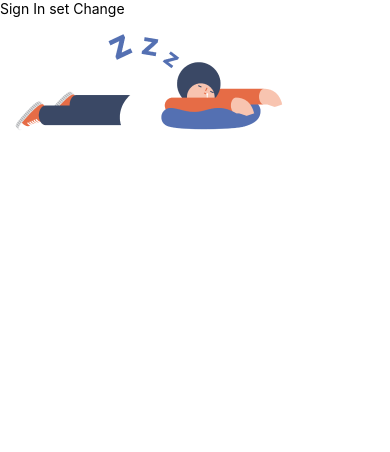
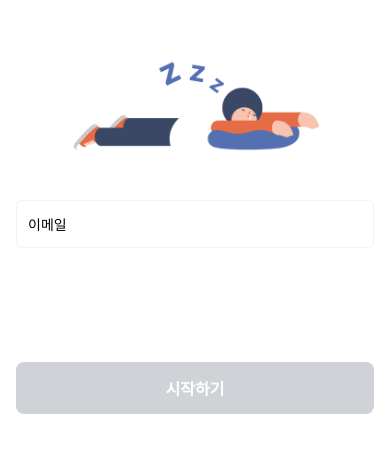
Before and after one commit to sungmin-choi/WhiskeyRN, a React Native app: screen / in a window 390 px wide. Shown: the top 452 px of the page. Built offline with nearby package versions, Linux system fonts and the light colour scheme.

Commit message:
feat) EmailValidation && Button comp && Input comp

```diff
--- /dev/null
+++ b/src/components/CustomButton.tsx
@@ -0,0 +1,35 @@
+import {StyleSheet, Text, Pressable, useWindowDimensions} from 'react-native';
+import React from 'react';
+import Colors from '~/../styles/colors';
+import Fonts from '~/../styles/fonts';
+
+interface Props {
+  textValue: string;
+  disabled: boolean;
+  onPress: () => void;
+}
+export default function CustomButton({textValue, onPress, disabled}: Props) {
+  const {width} = useWindowDimensions();
+  const bgcolor = disabled ? Colors.GRAY_40 : Colors.GRAY_100;
+  return (
+    <Pressable
+      onPress={onPress}
+      disabled={false}
+      style={[styles.container, {width: width - 32, backgroundColor: bgcolor}]}>
+      <Text style={styles.text}>{textValue}</Text>
+    </Pressable>
+  );
+}
+
+const styles = StyleSheet.create({
+  container: {
+    width: '100%',
+    alignItems: 'center',
+    justifyContent: 'center',
+    height: 52,
+    borderRadius: 8,
+  },
+  text: {
+    ...Fonts.CENTER_16_B_WHITE_700,
+  },
+});
--- /dev/null
+++ b/src/components/CustomInput.tsx
@@ -0,0 +1,57 @@
+import {
+  StyleSheet,
+  View,
+  TextInput,
+  useWindowDimensions,
+  ViewStyle,
+} from 'react-native';
+import React from 'react';
+import Colors from '~/../styles/colors';
+
+interface Props {
+  value: string;
+  setValue: (value: string) => void;
+  placeholder?: string;
+  secureTextEntry: boolean;
+  marginBottom?: number;
+}
+
+export default function CustomInput({
+  value,
+  setValue,
+  placeholder,
+  secureTextEntry,
+  marginBottom,
+}: Props) {
+  const {width} = useWindowDimensions();
+  const containerStyle: ViewStyle[] = [
+    styles.container,
+    {width: width - 32},
+    {marginBottom: marginBottom ? marginBottom : 0},
+  ];
+
+  return (
+    <View style={containerStyle}>
+      <TextInput
+        secureTextEntry={secureTextEntry}
+        value={value}
+        onChangeText={setValue}
+        style={styles.input}
+        placeholder={placeholder}
+      />
+    </View>
+  );
+}
+
+const styles = StyleSheet.create({
+  container: {
+    borderRadius: 6,
+    borderWidth: 1.5,
+    borderColor: Colors.GRAY_20,
+  },
+  input: {
+    width: '100%',
+    height: 46,
+    paddingHorizontal: 11,
+  },
+});
--- a/src/screens/SignInScreen/SignInScreen.tsx
+++ b/src/screens/SignInScreen/SignInScreen.tsx
@@ -1,15 +1,55 @@
-import {Text, SafeAreaView, View, Image} from 'react-native';
-import React from 'react';
+import {
+  SafeAreaView,
+  Image,
+  StyleSheet,
+  useWindowDimensions,
+  Alert,
+} from 'react-native';
+import React, {useState, useEffect} from 'react';
 import Logo from '@assets/images/i_sleep.png';
+import CustomInput from '~/components/CustomInput';
+import CustomButton from '~/components/CustomButton';
+import {emailValidate} from '~/../utils/validation';
 const SignInScreen = () => {
+  const [email, setEmail] = useState<string>('');
+  const [error, setError] = useState<boolean>(false);
+  const {height} = useWindowDimensions();
+  useEffect(() => {
+    setError(!emailValidate(email));
+  }, [email]);
   return (
-    <SafeAreaView>
-      <View>
-        <Text>Sign In set Change</Text>
-        <Image source={Logo} />
-      </View>
+    <SafeAreaView style={styles.root}>
+      <Image
+        source={Logo}
+        resizeMode="contain"
+        style={[styles.logo, {height: height * 0.3}]}
+      />
+      <CustomInput
+        secureTextEntry={false}
+        placeholder="이메일"
+        value={email}
+        setValue={setEmail}
+        marginBottom={114}
+      />
+      <CustomButton
+        textValue="시작하기"
+        disabled={error}
+        onPress={() => Alert.alert('press Button')}
+      />
     </SafeAreaView>
   );
 };
 
+const styles = StyleSheet.create({
+  root: {
+    alignItems: 'center',
+    padding: 20,
+  },
+  logo: {
+    width: '70%',
+    maxHeight: 200,
+    maxWidth: 300,
+  },
+});
+
 export default SignInScreen;
--- /dev/null
+++ b/styles/fonts.ts
@@ -0,0 +1,14 @@
+import Colors from './colors';
+
+const Fonts = {
+  CENTER_16_B_WHITE_700: {
+    fontFamily: 'Apple SD Gothic Neo',
+    fontSize: 16,
+    fontWeight: 'bold',
+    fontStyle: 'normal',
+    textAlign: 'center',
+    color: Colors.WHITE,
+  },
+} as const;
+
+export default Fonts;
--- /dev/null
+++ b/utils/validation.ts
@@ -0,0 +1,4 @@
+export const emailValidate = (email: string) => {
+  const expression = /^\w+([\.-]?\w+)*@\w+([\.-]?\w+)*(\.\w{2,3})+$/;
+  return expression.test(email.toLowerCase());
+};
```
